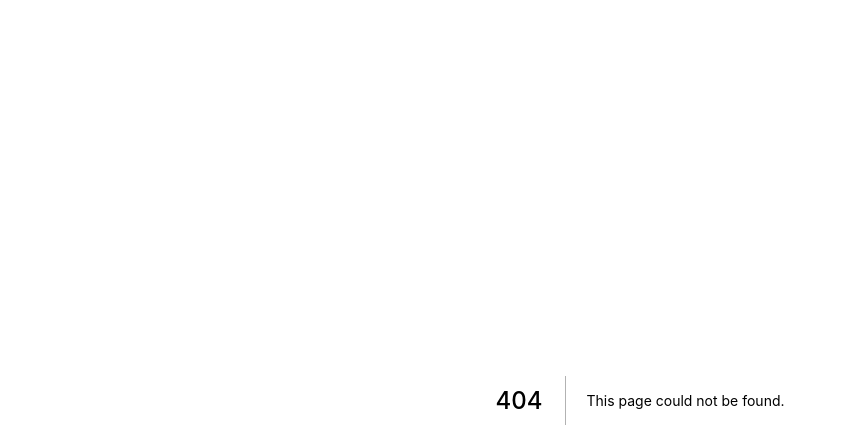
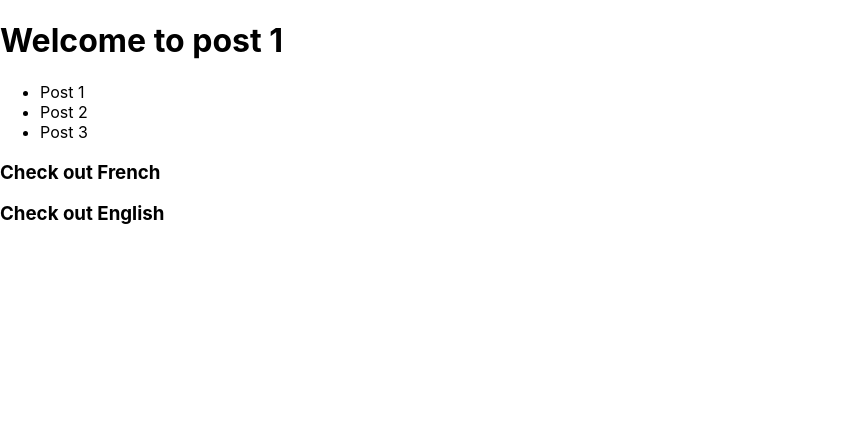
Before and after one commit to thundercat1/i18n-rewrites-test, a Next.js app: page /posts/1 in a window 1280 px wide. Before the commit this address had no page. Shown: the top 448 px of the page, without its empty margins (0-847 px from the left). Built offline with nearby package versions, Linux system fonts and the light colour scheme.

Commit message:
posts with some rewrites

```diff
--- /dev/null
+++ b/next.config.js
@@ -0,0 +1,20 @@
+// next.config.js
+module.exports = {
+  i18n: {
+    locales: ["en-US", "fr", "nl-NL"],
+    defaultLocale: "en-US",
+  },
+  rewrites: {
+    afterFiles: [
+      {
+        source: "/blog/:id",
+        destination: "/blog/:id",
+      },
+      {
+        source: "/:path*",
+        destination: `https://www.nextjs.org/:path*`,
+        locale: false,
+      },
+    ],
+  },
+};
--- a/pages/api/hello.js
+++ /dev/null
@@ -1,5 +0,0 @@
-// Next.js API route support: https://nextjs.org/docs/api-routes/introduction
-
-export default (req, res) => {
-  res.status(200).json({ name: 'John Doe' })
-}
--- /dev/null
+++ b/pages/posts/[id].js
@@ -0,0 +1,68 @@
+import Link from "next/link";
+import { useRouter } from "next/router";
+
+function Post({ id }) {
+  const router = useRouter();
+  return (
+    <>
+      <h1>Welcome to post {id}</h1>
+      <ul>
+        <li>
+          <Link href="/posts/1">
+            <a>Post 1</a>
+          </Link>
+          <li>
+            <Link href="/posts/2">
+              <a>Post 2</a>
+            </Link>
+          </li>
+          <li>
+            <Link href="/posts/3">
+              <a>Post 3</a>
+            </Link>
+          </li>
+        </li>
+      </ul>
+      <div>
+        <h3
+          style={{ cursor: "pointer" }}
+          onClick={() => {
+            router.push(`/posts/${id}`, `/posts/${id}`, { locale: "fr" });
+          }}
+        >
+          Check out French
+        </h3>
+        <h3
+          style={{ cursor: "pointer" }}
+          onClick={() => {
+            router.push(`/posts/${id}`, `/posts/${id}`, { locale: "en-US" });
+          }}
+        >
+          Check out English
+        </h3>
+      </div>
+    </>
+  );
+}
+
+// This function gets called at build time
+export async function getStaticPaths() {
+  // Call an external API endpoint to get posts
+  // const res = await fetch('https://.../posts')
+  // const posts = await res.json()
+
+  // Get the paths we want to pre-render based on posts
+  // const paths = posts.map((post) => ({
+  //   params: { id: post.id },
+  // }))
+
+  // We'll pre-render only these paths at build time.
+  // { fallback: false } means other routes should 404.
+  return { paths: [], fallback: "blocking" };
+}
+
+export async function getStaticProps({ params }) {
+  return { props: { id: params.id } };
+}
+
+export default Post;
```
Also changed, not shown: pages/index.js (+4 -68 lines).
